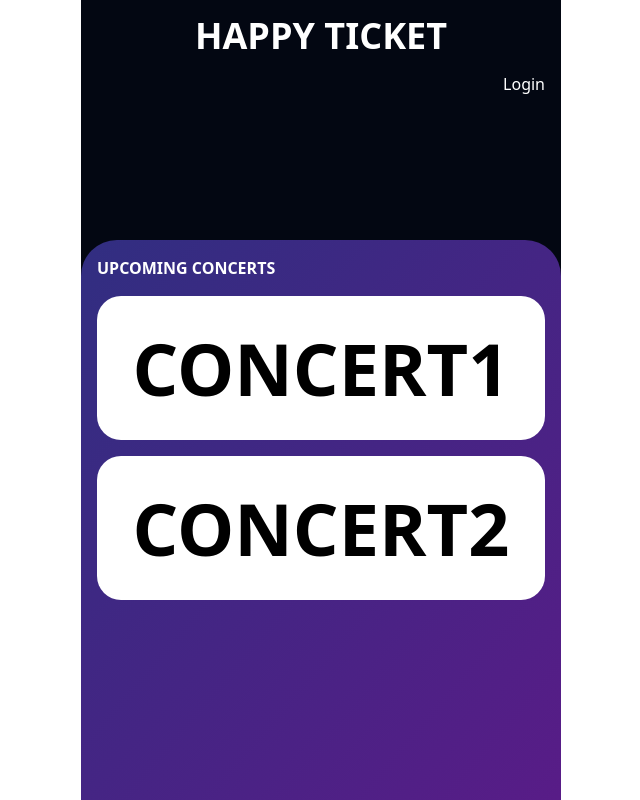
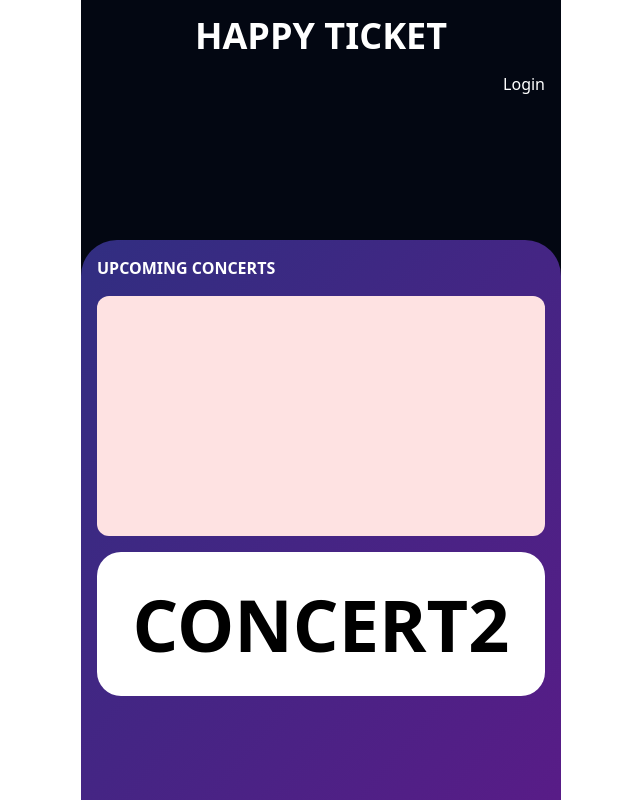
Before and after one commit to 2024-ETH-SEOUL-HAPPYTICKETS/HappyTicket, a React (Create React App) app in the folder frontend/: page / in a window 1280 px wide. Shown: the whole page, without its empty margins (319-959 px from the left). Built offline with nearby package versions, Linux system fonts and the light colour scheme.

Commit message:
image not finished

```diff
--- a/frontend/src/App.jsx
+++ b/frontend/src/App.jsx
@@ -2,14 +2,17 @@ import { BrowserRouter, Routes, Route } from "react-router-dom";
 import Home from "./pages/home";
 import My from "./pages/my";
 import Purchase from "./pages/purchase";
+import Layout from "./Layout";
 
 const App = () => {
   return (
     <BrowserRouter>
       <Routes>
-        <Route path="/" element={<Home />} />
-        <Route path="my" element={<My />} />
-        <Route path="purchase" element={<Purchase />} />
+        <Route path="/" element={<Layout />}>
+          <Route index element={<Home />} />
+          <Route path="my" element={<My />} />
+          <Route path="purchase" element={<Purchase />} />
+        </Route>
       </Routes>
     </BrowserRouter>
   );
--- /dev/null
+++ b/frontend/src/Layout.jsx
@@ -0,0 +1,25 @@
+import { Outlet } from "react-router-dom";
+import { useState } from "react";
+
+const Layout = () => {
+  const [userName, setUserName] = useState();
+  const [nftIds, setNftIds] = useState();
+  const [newNft, setNewNft] = useState();
+
+  return (
+    <div>
+      <Outlet
+        context={{
+          userName,
+          setUserName,
+          nftIds,
+          setNftIds,
+          newNft,
+          setNewNft,
+        }}
+      />
+    </div>
+  );
+};
+
+export default Layout;
--- a/frontend/src/pages/home.jsx
+++ b/frontend/src/pages/home.jsx
@@ -1,28 +1,62 @@
 import { Link } from "react-router-dom";
+import { useOutletContext } from "react-router-dom";
+// import concertImg from "../../public/images/taylor-eras.png";
+import { useEffect, useState } from "react";
 
 const Home = () => {
+  const { userName, setUserName, nftIds, setNftIds, newNft } =
+    useOutletContext();
+
+  //로그인 버튼 누르면 카카오톡 오스로 로그인하고 이름 가져와서 userName 상태변수에 저장
+  const onClickAuth = async () => {
+    console.log("kakao auth");
+    //setUserName();에 저장
+  };
+
+  //서버에서 내가 소유한 NFT의 array 가져오기
+  const getMyNfts = async () => {
+    console.log("get my Nfts from server");
+    //setNftIds(); 안에 서버에서 가져온 array 가져오기
+  };
+
+  //카카오톡 auth 처음으로 완료되거나, 보유 NFT 목록이 변경될 때 어레이 업데이트하기
+  useEffect(() => {
+    if (!userName) return;
+
+    getMyNfts();
+  }, [userName, newNft]);
+
   return (
     <div className="bg-gray-950 w-[480px] h-screen mx-auto flex flex-col">
       <div className="h-[240px] flex flex-col text-white">
         <div className=" font-bold place-self-center my-4 text-4xl ">
           HAPPY TICKET
         </div>
-        <Link className="place-self-end mx-4" to="/my">
-          Login
-        </Link>
+        {userName ? (
+          <Link className="place-self-end mx-4" to="/my">
+            {userName}
+          </Link>
+        ) : (
+          <button onClick={onClickAuth} className="place-self-end mx-4">
+            Login
+          </button>
+        )}
       </div>
       <div className=" bg-gradient-to-br from-indigo-900 to-purple-900 grow font-bold rounded-t-[36px]  px-4 py-4">
         <div className="text-white mb-4"> UPCOMING CONCERTS</div>
         <div className="">
-          <Link
-            to="/purchase"
-            className="bg-white h-36 mb-4 px-4 text-7xl flex justify-center items-center rounded-3xl "
-          >
-            CONCERT1
+          <Link to="/purchase" className="mt-4 flex flex-col">
+            <div className="bg-red-100 h-[240px] rounded-xl relative">
+              {/* <img
+                className="absolute top-0 left-0 w-full h-full object-cover"
+                src={concertImg}
+                alt="taylor swift"
+              /> */}
+            </div>
           </Link>
           <Link
             to="/purchase"
-            className="bg-white h-36 mb-4 px-4 text-7xl flex justify-center items-center rounded-3xl "
+            className="bg-white h-36 mt-4 mb-4 px-4 text-7xl flex justify-center items-center rounded-3xl transition hover:-translate-y-1"
           >
             CONCERT2
           </Link>
--- a/frontend/src/pages/purchase.jsx
+++ b/frontend/src/pages/purchase.jsx
@@ -8,7 +8,11 @@ const Purchase = () => {
       </Link>
       <div className="mt-4 flex flex-col">
         <div className="bg-red-100 h-[240px] rounded-xl relative">
-          <img src={`../../public/images/taylor-eras.png`} alt="taylor swift" />
+          <img
+            className="absolute top-0 left-0 w-full h-full object-cover"
+            src={`../../public/images/taylor-eras.png`}
+            alt="taylor swift"
+          />
         </div>
         <div className="mt-4 place-self-center text-3xl">
           Taylor Swift The Eras Tour
```
